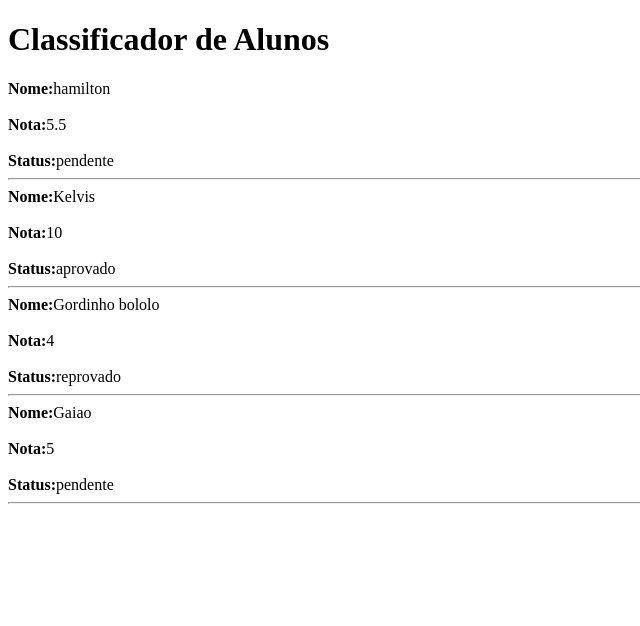
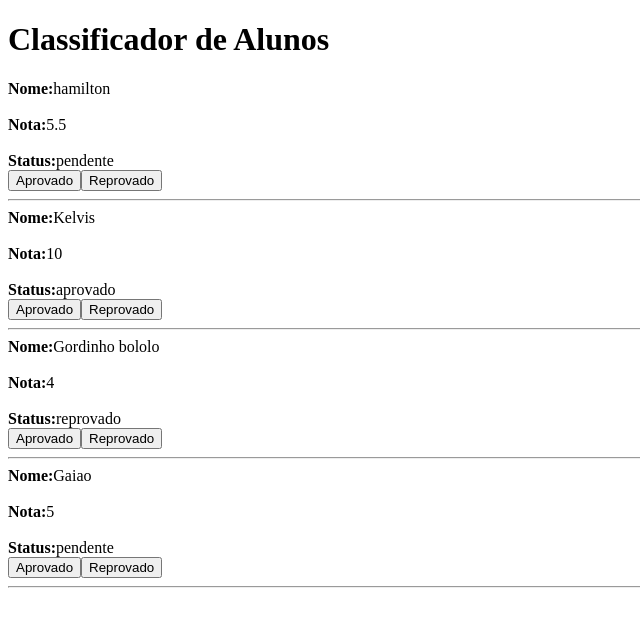
Before and after one commit to HAMILTONorHAMS/Status-Aluno, an Angular app: page / in a window 1280 px wide. Shown: the top 626 px of the page, without its empty margins (0-640 px from the left). Built offline with nearby package versions, Linux system fonts and the light colour scheme.

Commit message:
refactor(aluno): adiciona botoes

```diff
--- a/src/app/aluno/aluno.component.html
+++ b/src/app/aluno/aluno.component.html
@@ -7,8 +7,12 @@
     <strong>Nota:</strong>{{aluno?.nota}}
   </article>
   <br>
-  <article>
+  <article > <!--Se um aluno for pedente não mostra o status-->
     <strong>Status:</strong>{{aluno?.status}}
   </article>
+  <div >
+    <button (click)="aprovarFn()">Aprovado</button>
+    <button (click)="reprovarFn()">Reprovado</button>
+  </div>
   <hr>
 </div>
```
